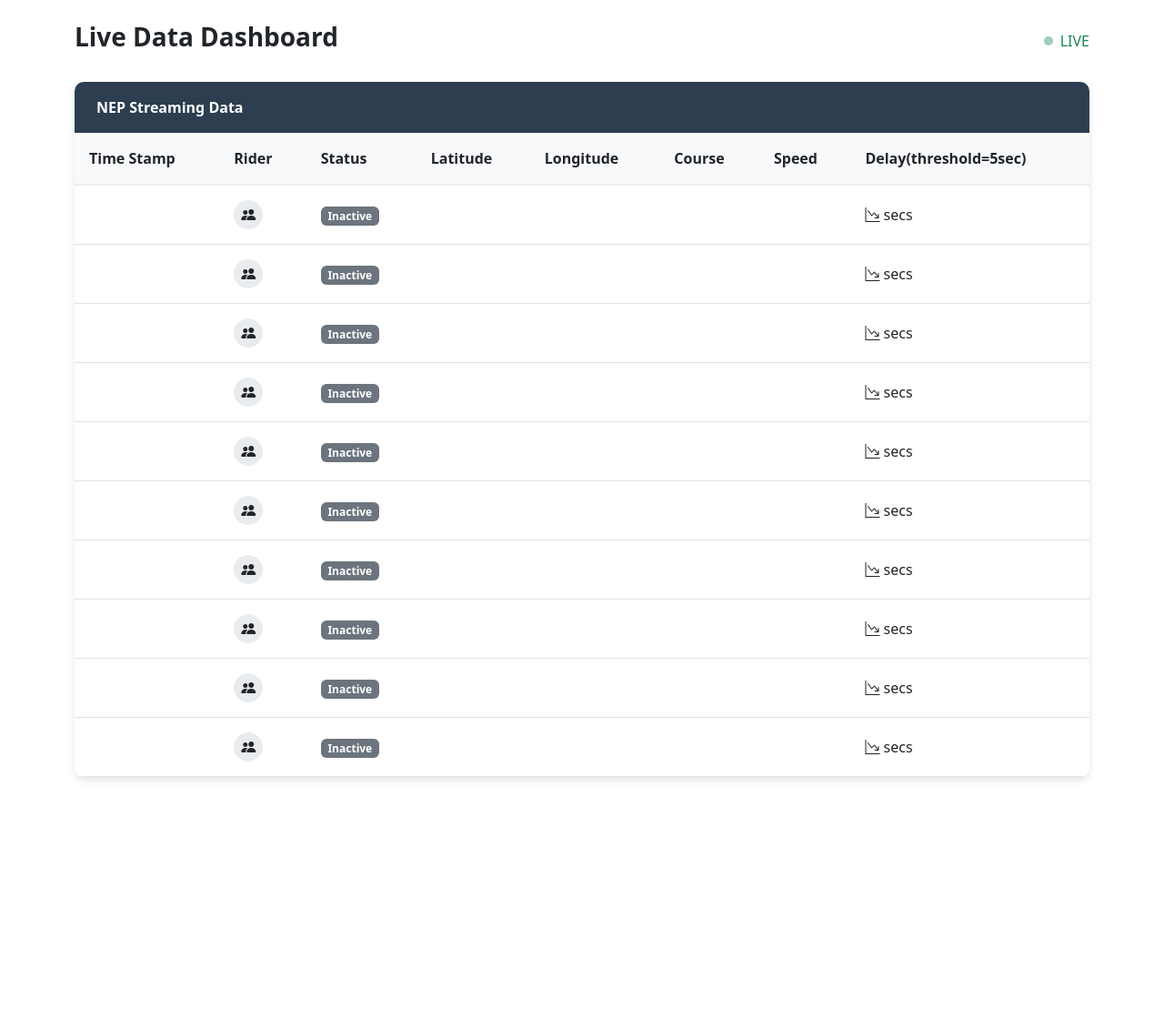
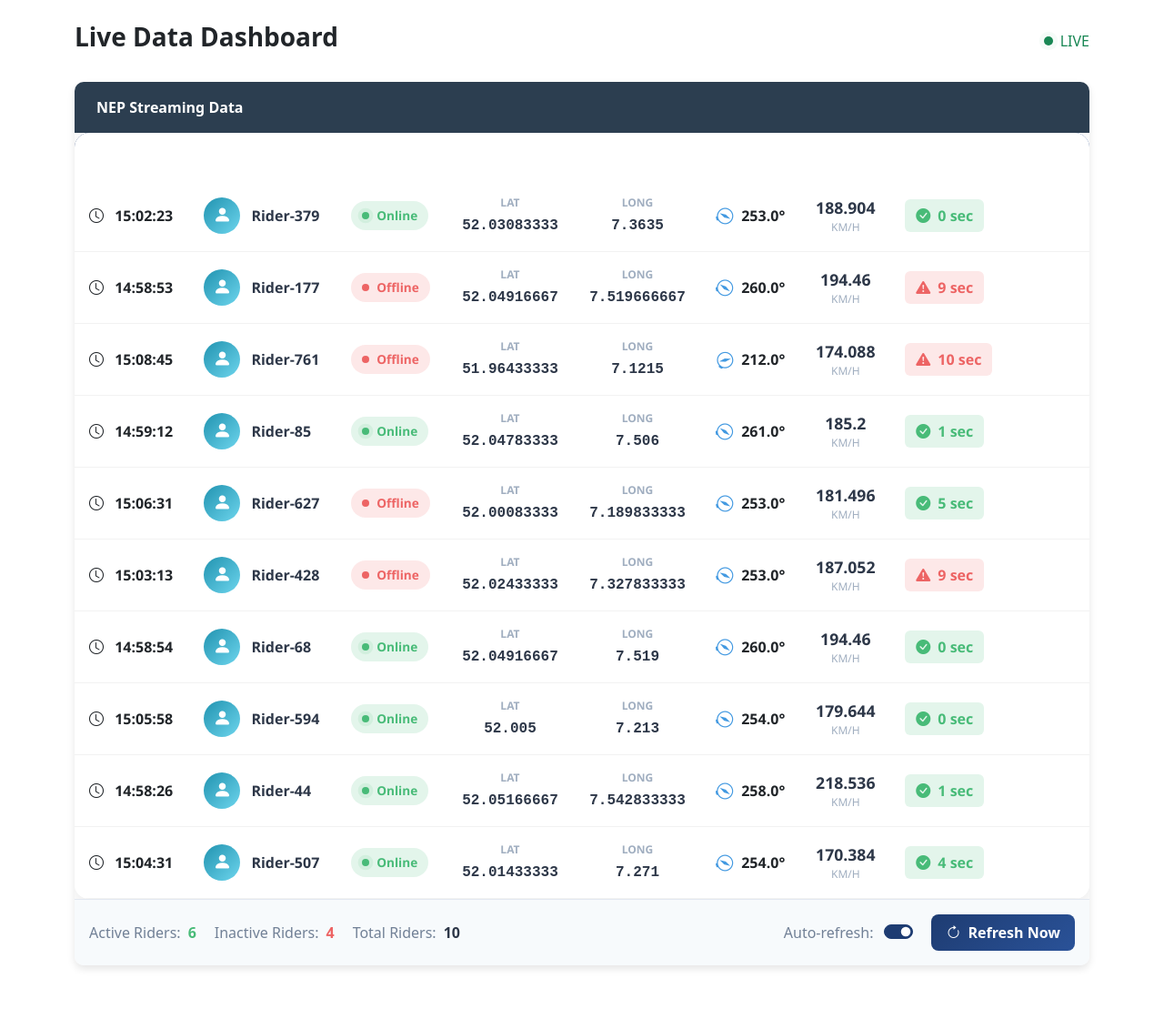
Before and after one commit to hasank09/LiveGraphics, a Flask app: page / in a window 1280 px wide. Shown: the whole page at 91% size. Before the commit the page ends 858 px from the top, so only its background shows below. Run offline with Flask 3, Linux system fonts and the light colour scheme; data that the repository does not hold is empty.

Commit message:
table2 added

```diff
--- a/app.py
+++ b/app.py
@@ -1,5 +1,5 @@
 from flask import Flask, render_template, jsonify, flash
-from api_service import get_stream_data
+from api_service import get_stream_data,get_stream_data_dummy
 
 
 app = Flask(__name__)
@@ -9,8 +9,8 @@
 def index():
     """Main dashboard page."""
     try:
-        stream_data = get_stream_data()
-
+        # stream_data = get_stream_data()
+        stream_data = get_stream_data_dummy()
         return render_template('dashboards/main.html',
                                stream_data=stream_data,
                                )
--- a/static/css/custom.css
+++ b/static/css/custom.css
@@ -87,3 +87,297 @@
     50% { opacity: 0.4; }
     100% { opacity: 1; }
 }
+
+/*for the table2 - Start*/
+/* Alternative Rider Table Styling */
+.rider-table {
+    border-radius: 16px;
+    overflow: hidden;
+    border-collapse: separate;
+    border-spacing: 0;
+    box-shadow: 0 4px 20px rgba(0,0,0,0.1);
+    margin-bottom: 0;
+    font-family: 'Segoe UI', Tahoma, Geneva, Verdana, sans-serif;
+    background-color: #ffffff;
+}
+
+.rider-header {
+    background: linear-gradient(135deg, #1e3c72 0%, #2a5298 100%);
+}
+
+.rider-header th {
+    color: white;
+    font-weight: 600;
+    padding: 16px;
+    text-transform: uppercase;
+    font-size: 0.85rem;
+    letter-spacing: 0.5px;
+    border: none;
+}
+
+.rider-row {
+    transition: all 0.2s ease;
+    border-bottom: 1px solid rgba(0,0,0,0.05);
+}
+
+.rider-row:hover {
+    background-color: rgba(41, 98, 255, 0.04);
+}
+
+.rider-row-delayed {
+    background-color: rgba(255, 107, 107, 0.05);
+}
+
+.rider-row-delayed:hover {
+    background-color: rgba(255, 107, 107, 0.1);
+}
+
+.rider-timestamp {
+    color: #5c6ac4;
+    font-weight: 600;
+}
+
+.rider-info {
+    display: flex;
+    align-items: center;
+    gap: 12px;
+}
+
+.rider-avatar {
+    width: 40px;
+    height: 40px;
+    border-radius: 50%;
+    background: linear-gradient(135deg, #2193b0 0%, #6dd5ed 100%);
+    color: white;
+    display: flex;
+    align-items: center;
+    justify-content: center;
+    font-size: 20px;
+}
+
+.rider-id {
+    font-weight: 600;
+    color: #2d3748;
+    font-size: 1rem;
+}
+
+.rider-status-active, .rider-status-inactive {
+    display: flex;
+    align-items: center;
+    gap: 8px;
+    padding: 6px 12px;
+    border-radius: 30px;
+    font-size: 0.85rem;
+    font-weight: 600;
+    width: fit-content;
+}
+
+.rider-status-active {
+    background-color: rgba(72, 187, 120, 0.15);
+    color: #48bb78;
+}
+
+.rider-status-inactive {
+    background-color: rgba(237, 100, 100, 0.15);
+    color: #ed6464;
+}
+
+.rider-status-dot {
+    width: 8px;
+    height: 8px;
+    border-radius: 50%;
+    display: inline-block;
+}
+
+.rider-status-active .rider-status-dot {
+    background-color: #48bb78;
+    box-shadow: 0 0 0 4px rgba(72, 187, 120, 0.2);
+    animation: pulse 2s infinite;
+}
+
+.rider-status-inactive .rider-status-dot {
+    background-color: #ed6464;
+}
+
+@keyframes pulse {
+    0% { box-shadow: 0 0 0 0 rgba(72, 187, 120, 0.4); }
+    70% { box-shadow: 0 0 0 6px rgba(72, 187, 120, 0); }
+    100% { box-shadow: 0 0 0 0 rgba(72, 187, 120, 0); }
+}
+
+.rider-coordinate {
+    text-align: center;
+}
+
+.coordinate-label {
+    font-size: 0.75rem;
+    color: #a0aec0;
+    font-weight: 600;
+    margin-bottom: 4px;
+}
+
+.coordinate-value {
+    font-weight: 600;
+    color: #2d3748;
+    font-family: 'Courier New', monospace;
+}
+
+.course-indicator {
+    display: flex;
+    align-items: center;
+    justify-content: center;
+    gap: 8px;
+    font-weight: 600;
+}
+
+.course-indicator i {
+    color: #4299e1;
+    font-size: 1.2rem;
+    transition: transform 0.3s ease;
+}
+
+.speed-meter {
+    text-align: center;
+}
+
+.speed-value {
+    font-weight: 700;
+    font-size: 1.1rem;
+    color: #2d3748;
+}
+
+.speed-unit {
+    font-size: 0.75rem;
+    color: #a0aec0;
+    text-transform: uppercase;
+}
+
+.delay-indicator {
+    display: flex;
+    align-items: center;
+    gap: 8px;
+    padding: 6px 12px;
+    border-radius: 6px;
+    font-weight: 600;
+    width: fit-content;
+}
+
+.delay-normal {
+    background-color: rgba(72, 187, 120, 0.15);
+    color: #48bb78;
+}
+
+.delay-warning {
+    background-color: rgba(237, 100, 100, 0.15);
+    color: #ed6464;
+}
+
+.rider-table-footer {
+    display: flex;
+    justify-content: space-between;
+    align-items: center;
+    padding: 16px;
+    background-color: #f7fafc;
+    border-top: 1px solid #e2e8f0;
+}
+
+.rider-stats {
+    display: flex;
+    gap: 20px;
+}
+
+.rider-stat-item {
+    display: flex;
+    align-items: center;
+    gap: 8px;
+}
+
+.rider-stat-label {
+    color: #718096;
+    font-weight: 500;
+}
+
+.rider-stat-value {
+    font-weight: 700;
+    color: #2d3748;
+}
+
+.rider-stat-active {
+    color: #48bb78;
+}
+
+.rider-stat-inactive {
+    color: #ed6464;
+}
+
+.rider-refresh {
+    display: flex;
+    align-items: center;
+    gap: 12px;
+}
+
+.rider-refresh-label {
+    color: #718096;
+    font-weight: 500;
+}
+
+.rider-refresh-btn {
+    background: linear-gradient(135deg, #1e3c72 0%, #2a5298 100%);
+    color: white;
+    border: none;
+    padding: 8px 16px;
+    border-radius: 8px;
+    font-weight: 600;
+    cursor: pointer;
+    transition: all 0.2s ease;
+    display: flex;
+    align-items: center;
+    gap: 8px;
+}
+
+.rider-refresh-btn:hover {
+    transform: translateY(-2px);
+    box-shadow: 0 4px 12px rgba(30, 60, 114, 0.3);
+}
+
+.rider-table td {
+    padding: 16px;
+    vertical-align: middle;
+}
+
+.form-check-input:checked {
+    background-color: #1e3c72;
+    border-color: #1e3c72;
+}
+
+/* For custom scrollbar in table-responsive */
+.table-responsive::-webkit-scrollbar {
+    height: 8px;
+}
+
+.table-responsive::-webkit-scrollbar-track {
+    background: #f1f1f1;
+    border-radius: 4px;
+}
+
+.table-responsive::-webkit-scrollbar-thumb {
+    background: #1e3c72;
+    border-radius: 4px;
+}
+
+.table-responsive::-webkit-scrollbar-thumb:hover {
+    background: #2a5298;
+}
+/*for the table2 - End*/
+
+
+/*-custom*/
+@keyframes refreshing {
+    0% { transform: rotate(0deg); }
+    100% { transform: rotate(360deg); }
+}
+
+.rider-refresh-btn.refreshing i {
+    animation: refreshing 0.5s linear;
+}
+/*-custom*/
--- a/static/js/app.js
+++ b/static/js/app.js
@@ -18,7 +18,77 @@
     }
 });
 
-// to refresh the page
-setInterval(() => {
-    window.location.reload();
-}, 5000);  // Refresh every 5 seconds
+// // to refresh the page
+// setInterval(() => {
+//     window.location.reload();
+// }, 5000);  // Refresh every 5 seconds
+
+// for table2-start
+// Rider Table Interactive Features
+document.addEventListener('DOMContentLoaded', function() {
+    // Simulate auto-refresh functionality
+    const refreshToggle = document.getElementById('refreshToggle');
+    const refreshBtn = document.querySelector('.rider-refresh-btn');
+    let refreshInterval;
+
+    function startAutoRefresh() {
+        refreshInterval = setInterval(() => {
+            console.log('Auto-refreshing data...');
+            // In a real app, you would fetch new data here
+            // and update the table
+            window.location.reload();
+            // Visual feedback for refresh
+            refreshBtn.classList.add('refreshing');
+            setTimeout(() => {
+                refreshBtn.classList.remove('refreshing');
+            }, 500);
+        }, 5000); // Refresh every 10 seconds
+    }
+
+    function stopAutoRefresh() {
+        clearInterval(refreshInterval);
+    }
+
+    // Initialize auto-refresh based on toggle state
+    if (refreshToggle && refreshToggle.checked) {
+        startAutoRefresh();
+    }
+
+    // Toggle auto-refresh
+    if (refreshToggle) {
+        refreshToggle.addEventListener('change', function() {
+            if (this.checked) {
+                startAutoRefresh();
+            } else {
+                stopAutoRefresh();
+            }
+        });
+    }
+
+    // Manual refresh button
+    if (refreshBtn) {
+        refreshBtn.addEventListener('click', function() {
+            console.log('Manual refresh triggered');
+            // In a real app, you would fetch new data here
+            window.location.reload();
+            // Visual feedback for refresh
+            this.classList.add('refreshing');
+            setTimeout(() => {
+                this.classList.remove('refreshing');
+            }, 500);
+        });
+    }
+
+    // Additional animation for compass during page load
+    document.querySelectorAll('.course-indicator i').forEach(compass => {
+        const initialRotation = parseInt(compass.style.transform.replace('rotate(', '').replace('deg)', '')) || 0;
+        compass.style.transform = 'rotate(0deg)';
+
+        setTimeout(() => {
+            compass.style.transition = 'transform 1s ease';
+            compass.style.transform = `rotate(${initialRotation}deg)`;
+        }, 300);
+    });
+});
+
+// for table2-end
--- a/templates/dashboards/main.html
+++ b/templates/dashboards/main.html
@@ -13,7 +13,7 @@
 
         </div>
 
-        {% include 'tables/table1.html' %}
+        {% include 'tables/table2.html' %}
     </div>
 
 {% endblock %}
--- /dev/null
+++ b/templates/tables/table2.html
@@ -0,0 +1,104 @@
+<div class="table-responsive">
+    <table class="table rider-table">
+        <thead>
+            <tr class="rider-header">
+                <th>Time Stamp</th>
+                <th>Rider</th>
+                <th>Status</th>
+                <th>Latitude</th>
+                <th>Longitude</th>
+                <th>Course</th>
+                <th>Speed</th>
+                <th>Delay(threshold=5sec)</th>
+            </tr>
+        </thead>
+        <tbody>
+            {% for item in stream_data %}
+            <tr class="rider-row {% if item.delay > 5 %}rider-row-delayed{% endif %}">
+                <td class="rider-timestamp">
+                    <i class="bi bi-clock me-2"></i>
+                    {{ item.time_stamp }}
+                </td>
+                <td>
+                    <div class="rider-info">
+                        <div class="rider-avatar">
+                            <i class="bi bi-person-fill"></i>
+                        </div>
+                        <span class="rider-id">{{ item.id }}</span>
+                    </div>
+                </td>
+                <td>
+                    {% if item.delay < 5 %}
+                        <div class="rider-status-active">
+                            <span class="rider-status-dot"></span>
+                            <span>Online</span>
+                        </div>
+                    {% else %}
+                        <div class="rider-status-inactive">
+                            <span class="rider-status-dot"></span>
+                            <span>Offline</span>
+                        </div>
+                    {% endif %}
+                </td>
+                <td class="rider-coordinate">
+                    <div class="coordinate-label">LAT</div>
+                    <div class="coordinate-value">{{ item.latitude }}</div>
+                </td>
+                <td class="rider-coordinate">
+                    <div class="coordinate-label">LONG</div>
+                    <div class="coordinate-value">{{ item.longitude }}</div>
+                </td>
+                <td>
+                    <div class="course-indicator">
+                        <i class="bi bi-compass" style="transform: rotate({{ item.course }}deg)"></i>
+                        <span>{{ item.course }}°</span>
+                    </div>
+                </td>
+                <td>
+                    <div class="speed-meter">
+                        <div class="speed-value">{{ item.speed }}</div>
+                        <div class="speed-unit">km/h</div>
+                    </div>
+                </td>
+                <td>
+                    <div class="delay-indicator {% if item.delay > 5 %}delay-warning{% else %}delay-normal{% endif %}">
+                        {% if item.delay > 5 %}
+                            <i class="bi bi-exclamation-triangle-fill"></i>
+                        {% else %}
+                            <i class="bi bi-check-circle-fill"></i>
+                        {% endif %}
+                        <span>{{ item.delay }} sec</span>
+                    </div>
+                </td>
+            </tr>
+            {% endfor %}
+        </tbody>
+    </table>
+</div>
+
+<!-- Custom Footer -->
+<div class="rider-table-footer">
+    <div class="rider-stats">
+        <div class="rider-stat-item">
+            <span class="rider-stat-label">Active Riders:</span>
+            <span class="rider-stat-value rider-stat-active">{{ stream_data|selectattr('delay', 'lt', 5)|list|length }}</span>
+        </div>
+        <div class="rider-stat-item">
+            <span class="rider-stat-label">Inactive Riders:</span>
+            <span class="rider-stat-value rider-stat-inactive">{{ stream_data|selectattr('delay', 'ge', 5)|list|length }}</span>
+        </div>
+        <div class="rider-stat-item">
+            <span class="rider-stat-label">Total Riders:</span>
+            <span class="rider-stat-value">{{ stream_data|length }}</span>
+        </div>
+    </div>
+    <div class="rider-refresh">
+        <span class="rider-refresh-label">Auto-refresh:</span>
+        <div class="form-check form-switch">
+            <input class="form-check-input" type="checkbox" id="refreshToggle" checked>
+        </div>
+        <button class="rider-refresh-btn">
+            <i class="bi bi-arrow-clockwise"></i> Refresh Now
+        </button>
+    </div>
+</div>
```
Also changed, not shown: api_service.py (+19 -0 lines).
